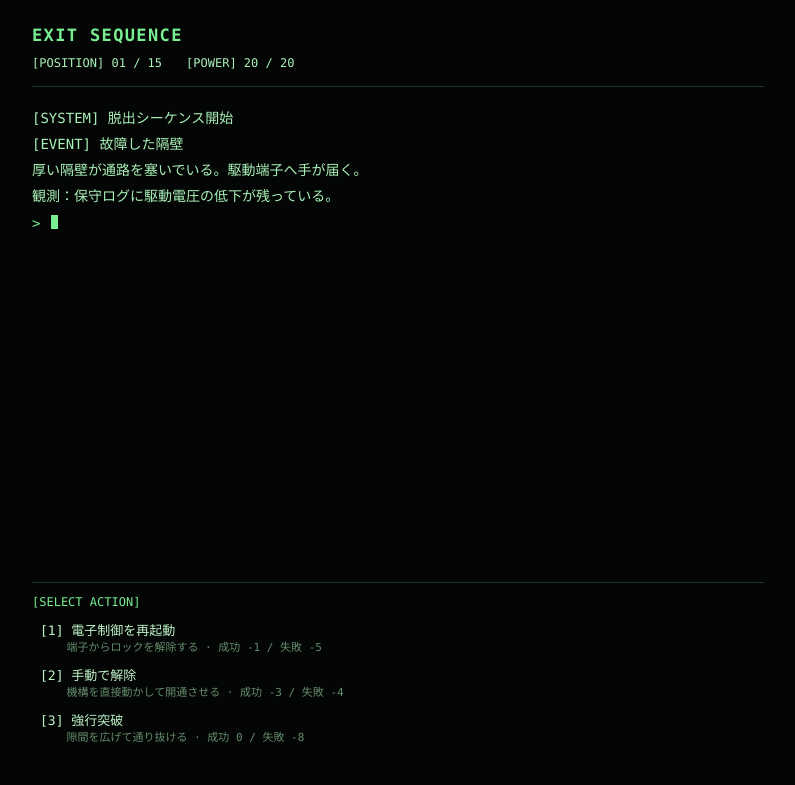
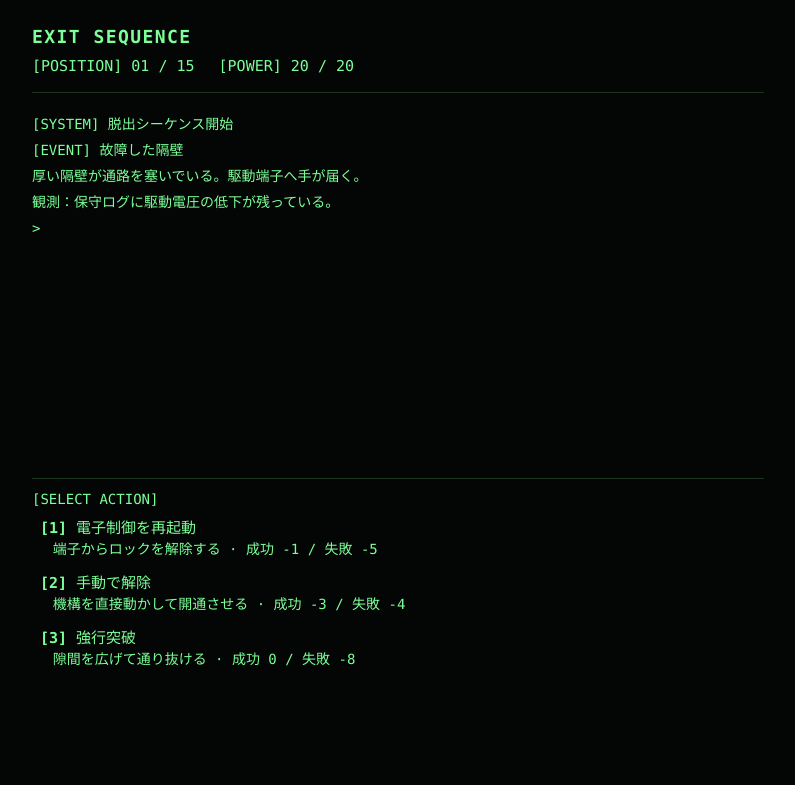
Before and after one commit to ak-sekine/exit-sequence, a website built with Vite: page index.html in a window 1280 px wide. Shown: the whole page, without its empty margins (242-1037 px from the left). Built offline with nearby package versions, Linux system fonts and the light colour scheme.

Commit message:
fix: show choices immediately in green

```diff
--- a/src/main.ts
+++ b/src/main.ts
@@ -44,7 +44,7 @@ let random = createSeededRandom(seed)
 let game = createGame(random, seed)
 let followTail = true
 let inputReady = false
-let phase: 'event-log' | 'choices' | 'selection-echo' | 'end-log' | 'idle' = 'idle'
+let phase: 'event-log' | 'selection-echo' | 'end-log' | 'idle' = 'idle'
 let activeChoiceButtons: HTMLButtonElement[] = []
 let activePromptLine: { row: HTMLDivElement; text: Text; cursor: HTMLElement } | null = null
 let pendingChoice: { index: number; action: ActionView } | null = null
@@ -125,56 +125,31 @@ function appendCommandLines(actions: readonly ActionView[]): void {
   restartCommand.hidden = true
   activeChoiceButtons = []
 
-  let currentText: Text | null = null
-  let currentButton: HTMLButtonElement | null = null
-  const lines = ['[SELECT ACTION]']
-  for (let index = 0; index < actions.length; index++) {
-    const action = actions[index]!
+  const heading = document.createElement('div')
+  heading.className = 'command-heading'
+  heading.textContent = '[SELECT ACTION]'
+  commandList.append(heading)
+
+  actions.forEach((action, index) => {
     const successDelta = displayedPowerDelta(game.power, action.successDelta)
     const failureDelta = displayedPowerDelta(game.power, action.failureDelta)
-    lines.push(`[${index + 1}] ${action.label}`)
-    lines.push(`    ${action.detail} · 成功 ${signed(successDelta)} / 失敗 ${signed(failureDelta)}`)
-  }
+    const button = document.createElement('button')
+    button.type = 'button'
+    button.className = 'action-command'
+    button.dataset.actionIndex = String(index)
+    button.setAttribute('aria-label', `${index + 1}: ${action.label}`)
 
-  const hooks: OutputHooks = {
-    onLineStart(_text, lineIndex) {
-      if (lineIndex === 0) {
-        const label = document.createElement('div')
-        label.className = 'command-heading'
-        currentText = document.createTextNode('')
-        label.append(currentText)
-        commandList.append(label)
-        return
-      }
-      if (lineIndex % 2 === 1) {
-        const actionIndex = (lineIndex - 1) / 2
-        currentButton = document.createElement('button')
-        currentButton.type = 'button'
-        currentButton.className = 'action-command'
-        currentButton.dataset.actionIndex = String(actionIndex)
-        currentButton.disabled = true
-        currentButton.setAttribute('aria-label', `${actionIndex + 1}: ${actions[actionIndex]!.label}`)
-        const number = document.createElement('span')
-        number.className = 'command-number'
-        currentText = document.createTextNode('')
-        number.append(currentText)
-        currentButton.append(number)
-        activeChoiceButtons.push(currentButton)
-        commandList.append(currentButton)
-      } else {
-        const detail = document.createElement('span')
-        detail.className = 'command-detail'
-        currentText = document.createTextNode('')
-        detail.append(currentText)
-        currentButton?.append(detail)
-      }
-    },
-    onCharacter(character) {
-      currentText?.appendData(character)
-    },
-  }
-  phase = 'choices'
-  output.enqueue(lines, hooks)
+    const number = document.createElement('span')
+    number.className = 'command-number'
+    number.textContent = `[${index + 1}] ${action.label}`
+    const detail = document.createElement('span')
+    detail.className = 'command-detail'
+    detail.textContent = `${action.detail} · 成功 ${signed(successDelta)} / 失敗 ${signed(failureDelta)}`
+
+    button.append(number, detail)
+    activeChoiceButtons.push(button)
+    commandList.append(button)
+  })
 }
 
 function appendRestartCommand(): void {
@@ -191,13 +166,9 @@ function appendRestartCommand(): void {
 function outputBecameIdle(): void {
   if (phase === 'event-log') {
     appendCommandLines(toGameView(game).currentEvent.actions)
-    return
-  }
-  if (phase === 'choices') {
     phase = 'idle'
+    appendPromptLine()
     inputReady = true
-    activeChoiceButtons.forEach(button => { button.disabled = false })
-    appendPromptLine()
     return
   }
   if (phase === 'selection-echo') {
--- a/src/style.css
+++ b/src/style.css
@@ -1,16 +1,12 @@
 :root {
   color-scheme: dark;
   font-family: 'SFMono-Regular', Consolas, 'Liberation Mono', Menlo, monospace;
-  color: #a9f0b7;
+  color: #7cff98;
   background: #030604;
   font-synthesis: none;
   text-rendering: optimizeLegibility;
   -webkit-font-smoothing: antialiased;
-  --green: #79ed92;
-  --soft-green: #a9f0b7;
-  --muted-green: #648b6c;
-  --faint-green: #314938;
-  --red: #ec9087;
+  --green: #7cff98;
 }
 
 * { box-sizing: border-box; }
@@ -34,8 +30,7 @@ button { color: inherit; font: inherit; }
   margin: 0 auto;
   padding: max(12px, env(safe-area-inset-top)) max(14px, env(safe-area-inset-right)) max(10px, env(safe-area-inset-bottom)) max(14px, env(safe-area-inset-left));
   display: grid;
-  grid-template-rows: auto minmax(0, 1fr) clamp(192px, 25vh, 260px);
-  grid-template-rows: auto minmax(0, 1fr) clamp(192px, 25dvh, 260px);
+  grid-template-rows: auto minmax(0, 1fr) clamp(260px, 38dvh, 340px);
   background: #030604;
 }
 
@@ -49,7 +44,7 @@ button { color: inherit; font: inherit; }
 
 .wordmark {
   color: var(--green);
-  font-size: 15px;
+  font-size: 18px;
   font-weight: 700;
   letter-spacing: .08em;
   line-height: 1.4;
@@ -60,8 +55,8 @@ button { color: inherit; font: inherit; }
   flex-wrap: wrap;
   gap: 5px 18px;
   margin-top: 7px;
-  color: var(--soft-green);
-  font-size: 11px;
+  color: var(--green);
+  font-size: 15px;
   line-height: 1.45;
 }
 
@@ -78,7 +73,7 @@ button { color: inherit; font: inherit; }
   -webkit-overflow-scrolling: touch;
 }
 
-.transcript { min-width: 0; color: var(--soft-green); font-size: 13px; line-height: 1.55; }
+.transcript { min-width: 0; color: var(--green); font-size: 13px; line-height: 1.55; }
 
 .console-line {
   min-width: 0;
@@ -89,8 +84,7 @@ button { color: inherit; font: inherit; }
 
 .console-line + .console-line { margin-top: 2px; }
 .console-line:empty { min-height: 1.55em; }
-.line-good { color: var(--green); }
-.line-bad { color: var(--red); }
+.line-good, .line-bad { color: var(--green); }
 
 .latest-log {
   position: sticky;
@@ -102,7 +96,7 @@ button { color: inherit; font: inherit; }
   border: 0;
   background: #122017e8;
   color: var(--green);
-  font-size: 11px;
+  font-size: 13px;
   cursor: pointer;
 }
 
@@ -126,9 +120,9 @@ button { color: inherit; font: inherit; }
 .command-list { display: grid; gap: 1px; }
 
 .command-heading {
-  min-height: 23px;
+  min-height: 22px;
   color: var(--green);
-  font-size: 12px;
+  font-size: 14px;
   line-height: 1.5;
   white-space: pre-wrap;
 }
@@ -140,12 +134,12 @@ button { color: inherit; font: inherit; }
   flex-direction: column;
   align-items: flex-start;
   justify-content: center;
-  gap: 1px;
-  padding: 4px 6px;
+  gap: 2px;
+  padding: 6px;
   border: 0;
   border-radius: 0;
   background: transparent;
-  color: #c1f4c9;
+  color: var(--green);
   text-align: left;
   line-height: 1.35;
   cursor: pointer;
@@ -155,14 +149,14 @@ button { color: inherit; font: inherit; }
 .action-command:hover:not(:disabled),
 .action-command:focus-visible:not(:disabled) {
   background: #102017;
-  color: #e0ffe5;
+  color: var(--green);
 }
 
 .action-command:active:not(:disabled) { background: #1a3020; }
 .action-command:focus-visible, .restart-button:focus-visible, .latest-log:focus-visible { outline: 1px solid var(--green); outline-offset: -1px; }
 .action-command:disabled { opacity: 1; cursor: default; }
-.command-number { font-size: 12px; overflow-wrap: anywhere; }
-.command-detail { padding-left: 4ch; color: var(--muted-green); font-size: 10px; overflow-wrap: anywhere; }
+.command-number { font-size: 15px; font-weight: 600; overflow-wrap: anywhere; }
+.command-detail { padding-left: 1.5ch; color: var(--green); font-size: 14px; line-height: 1.4; overflow-wrap: anywhere; }
 
 .restart-command[hidden] { display: none; }
 .prompt-prefix { color: var(--green); }
@@ -178,10 +172,11 @@ button { color: inherit; font: inherit; }
   background: transparent;
   color: var(--green);
   text-align: left;
+  font-size: 15px;
   cursor: pointer;
 }
 
-.restart-button:hover, .restart-button:focus-visible { background: #102017; color: #e0ffe5; }
+.restart-button:hover, .restart-button:focus-visible { background: #102017; color: var(--green); }
 .restart-button:active { background: #1a3020; }
 
 @keyframes cursor-blink { to { visibility: hidden; } }
@@ -189,19 +184,17 @@ button { color: inherit; font: inherit; }
 @media (min-width: 700px) {
   .terminal-shell { padding-top: max(22px, env(safe-area-inset-top)); padding-bottom: max(18px, env(safe-area-inset-bottom)); }
   .status-bar { padding-bottom: 14px; }
-  .wordmark { font-size: 17px; }
-  .status-values { gap: 8px 24px; font-size: 12px; }
+  .status-values { gap: 8px 24px; }
   .console-window { padding-top: 20px; }
   .transcript { font-size: 14px; line-height: 1.65; }
   .console-line + .console-line { margin-top: 3px; }
   .command-dock { padding-top: 10px; }
   .action-command { padding-left: 8px; }
-  .command-number { font-size: 13px; }
-  .command-detail { font-size: 11px; }
 }
 
 @media (max-height: 440px) {
   .terminal-shell { padding-top: max(6px, env(safe-area-inset-top)); padding-bottom: max(4px, env(safe-area-inset-bottom)); }
+  .terminal-shell { grid-template-rows: auto minmax(0, 1fr) minmax(128px, 42dvh); }
   .status-bar { padding-bottom: 6px; }
   .status-values { margin-top: 3px; }
   .console-window { padding-top: 7px; }
```
Also changed, not shown: docs/ui.md (+7 -7 lines), tests/browser-check.mjs (+112 -10 lines), README.md.
